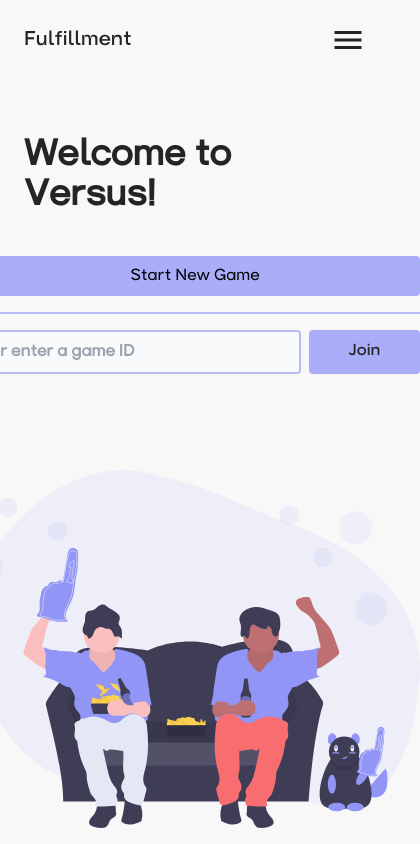
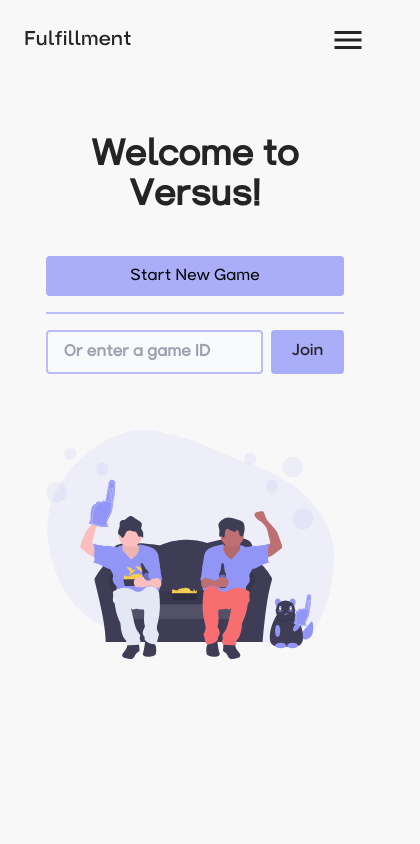
Before and after one commit to colemmorgan/Fulfillment-Medihacks2024, a React (Vite) app: page /trivia in a window 390 px wide. Shown: the whole page, 420 px wide, since content can reach past the window. Built offline with nearby package versions, Linux system fonts and the light colour scheme; no server answers.

Commit message:
feat: multiplayer responsiveness

```diff
--- a/src/pages/Game.tsx
+++ b/src/pages/Game.tsx
@@ -330,7 +330,7 @@ const Game: React.FC = () => {
             : "It's a tie!"}
         </p>
         {memoizedScores}
-        <div className="flex gap-3 mt-8">
+        <div className="flex gap-3 mt-8 max-sm:grid">
           <button
             onClick={() => navigate("/trivia")}
             className="bg-main hover:bg-opaque transition-all semibold py-2 px-4 rounded w-44"
@@ -346,7 +346,7 @@ const Game: React.FC = () => {
         <img
           src="/images/game-over.svg"
           alt=""
-          className="max-w-[420px] mt-20"
+          className="max-w-[420px] mt-20 max-sm:w-72"
         />
       </div>
     );
--- a/src/pages/Trivia.tsx
+++ b/src/pages/Trivia.tsx
@@ -92,8 +92,9 @@ const Trivia: React.FC = () => {
   return (
     <>
       <LandingNav />
-      <div className="mt-14 flex flex-col items-center justify-center max-w-[800px] px-6 mx-auto">
+      <div className="mt-14 flex flex-col items-center justify-center max-w-[800px] px-6 mx-auto max-sm:text-center">
         <h1 className="text-4xl font-bold mb-10">Welcome to Versus!</h1>
+        <div className="">
           {!gameId ? (
             <div className="flex flex-col">
               <button
@@ -122,7 +123,9 @@ const Trivia: React.FC = () => {
                       type="text"
                       placeholder="Or enter a game ID"
                       value={externalGameId}
-                    onChange={(event) => setExternalGameId(event.target.value)}
+                      onChange={(event) =>
+                        setExternalGameId(event.target.value)
+                      }
                     />
                     <button
                       className="w-1/4 bg-main py-2 px-4 rounded hover:bg-opaque semibold transition-colors duration-200 border-2 border-transparent"
@@ -137,7 +140,7 @@ const Trivia: React.FC = () => {
               <img
                 src="/images/versus.svg"
                 alt=""
-              className="max-w-[450px] mt-24"
+                className="max-w-[450px] mt-14 max-sm:w-72"
               />
             </div>
           ) : (
@@ -165,10 +168,11 @@ const Trivia: React.FC = () => {
               <img
                 src="/images/versus.svg"
                 alt=""
-              className="max-w-[450px] mt-20"
+                className="max-w-[450px] mt-20 max-sm:w-72"
               />
             </div>
           )}
+        </div>
       </div>
     </>
   );
```
Lines whose indentation alone changed are shown as unchanged.
